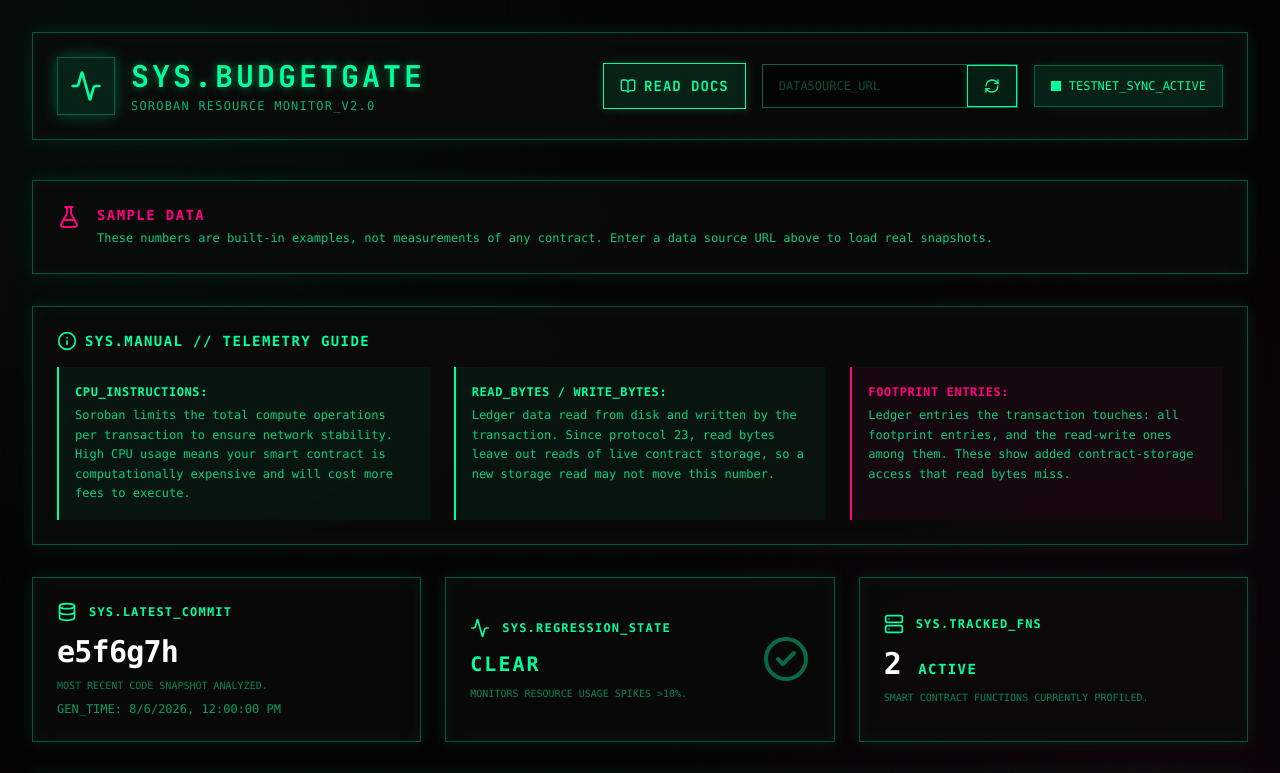
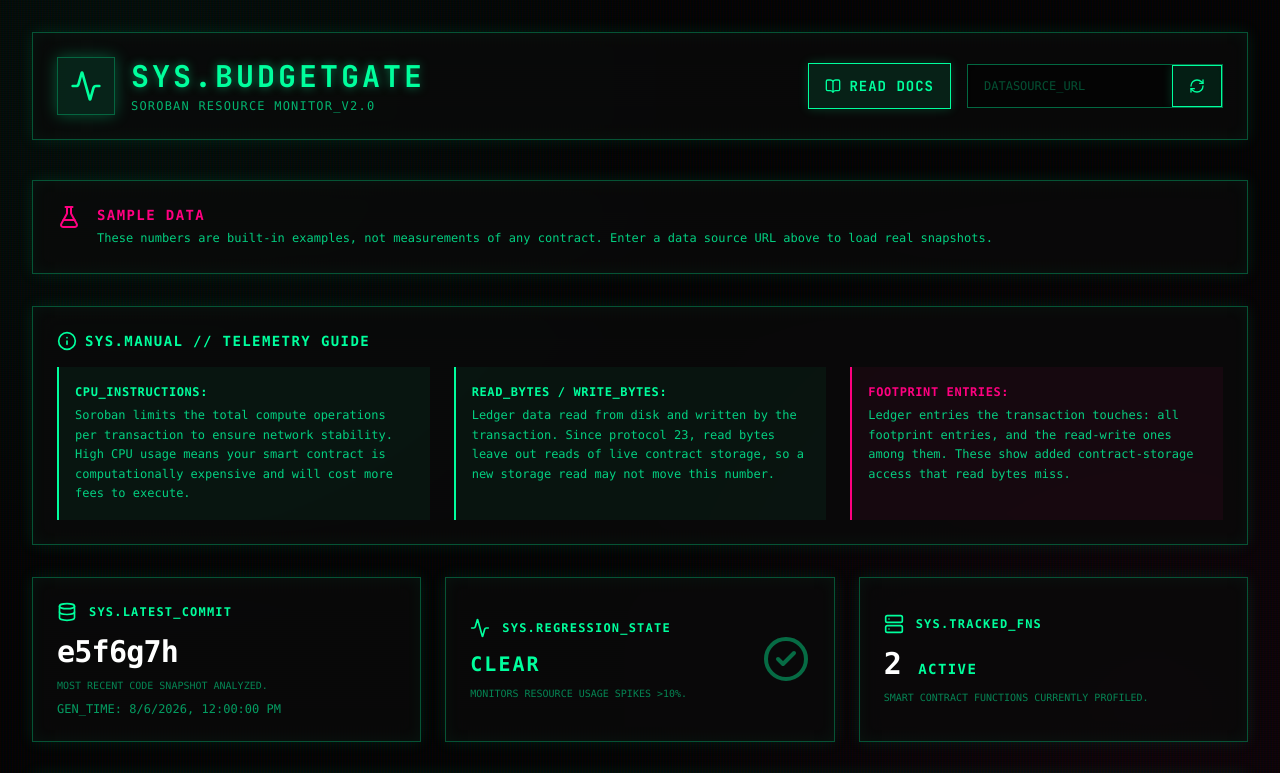
Before and after one commit to BudgetGate/soroban-budget-dashboard, a React (Vite) app: page / in a window 1280 px wide. Shown: the top 773 px of the page. Built offline with nearby package versions, Linux system fonts and the light colour scheme.

Commit message:
Remove the TESTNET_SYNC_ACTIVE badge

```diff
--- a/src/pages/Dashboard.tsx
+++ b/src/pages/Dashboard.tsx
@@ -106,13 +106,6 @@ function Dashboard() {
               <RefreshCw className="w-4 h-4" />
             </button>
           </div>
-          <span className="hidden lg:flex items-center gap-2 bg-[#00ff9d]/10 text-[#00ff9d] px-4 py-3 border border-[#00ff9d]/30 whitespace-nowrap font-mono text-xs shadow-[0_0_10px_rgba(0,255,157,0.1)] uppercase">
-            <span className="relative flex h-2.5 w-2.5">
-              <span className="animate-ping absolute inline-flex h-full w-full bg-[#00ff9d] opacity-75"></span>
-              <span className="relative inline-flex h-2.5 w-2.5 bg-[#00ff9d]"></span>
-            </span>
-            TESTNET_SYNC_ACTIVE
-          </span>
         </div>
       </header>
 
```
Also changed, not shown: 1 other file (tests, documents, lock files or other folders).
